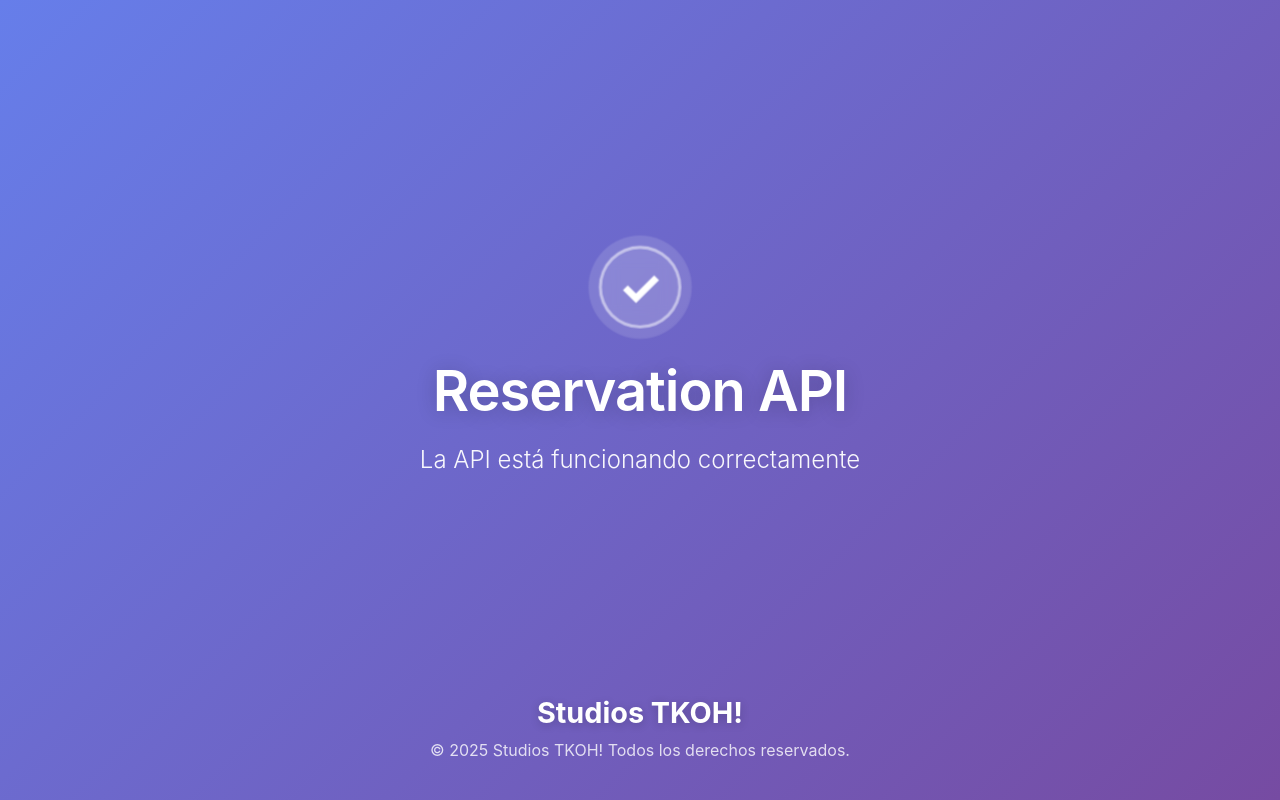
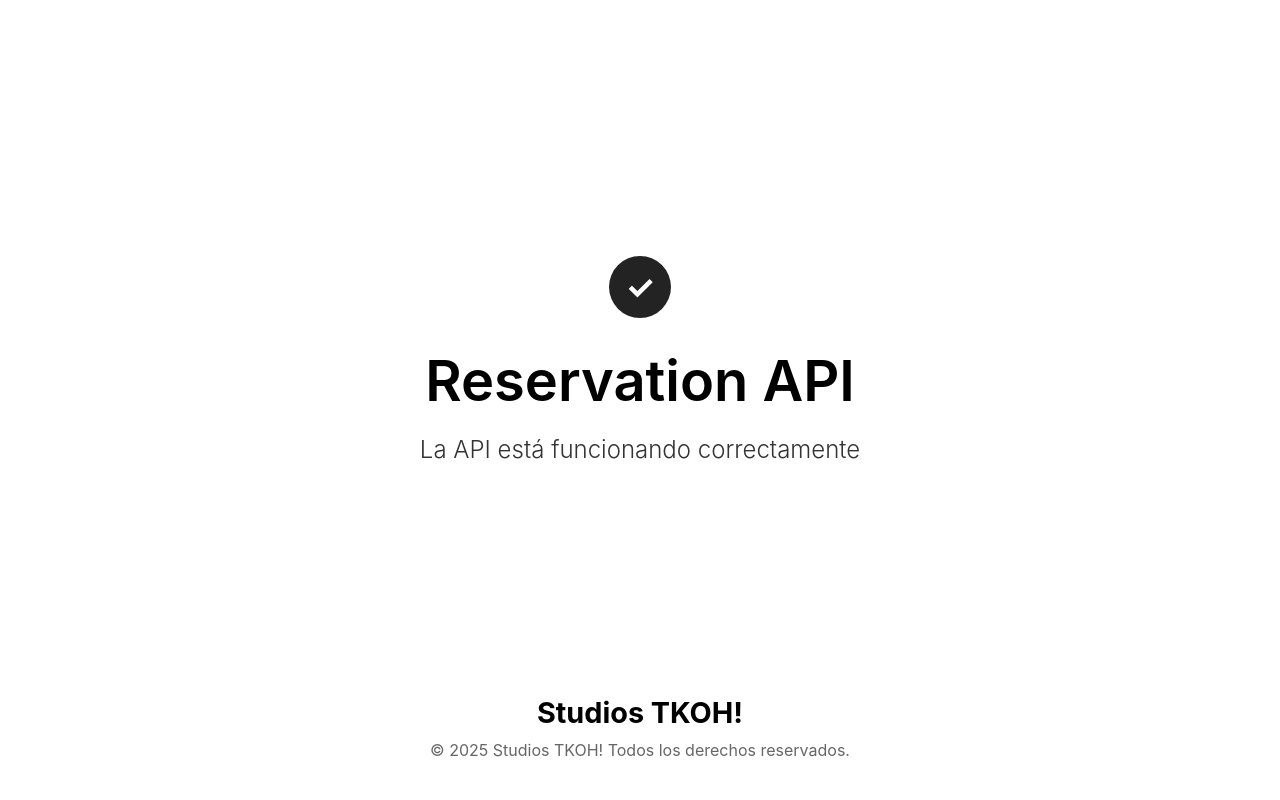
Before and after one commit to VaCris/reservation-api, a Symfony app: template templates/home/index.html.twig in a window 1280 px wide. Run offline with Twig, Linux system fonts and the light colour scheme; the template is opened without the code that fills it, so the values that code supplies are empty; some libraries are stand-ins or nearby versions.

Commit message:
Update homepage

```diff
--- a/templates/home/index.html.twig
+++ b/templates/home/index.html.twig
@@ -3,7 +3,7 @@
 <head>
     <meta charset="UTF-8">
     <meta name="viewport" content="width=device-width, initial-scale=1.0">
-    <title>Reservation API - Studios TKOH!</title>
+    <title>Reservation API</title>
     <style>
         * {
             margin: 0;
@@ -13,45 +13,43 @@
 
         body {
             font-family: -apple-system, BlinkMacSystemFont, 'Segoe UI', Tahoma, Geneva, Verdana, sans-serif;
-            background: linear-gradient(135deg, #667eea 0%, #764ba2 100%);
+            background: #ffffff;
             min-height: 100vh;
             display: flex;
             flex-direction: column;
             align-items: center;
             justify-content: center;
-            color: white;
+            color: #000000;
             position: relative;
         }
 
         .status {
-            width: 80px;
-            height: 80px;
+            width: 60px;
+            height: 60px;
             border-radius: 50%;
-            background: rgba(255, 255, 255, 0.2);
-            border: 3px solid rgba(255, 255, 255, 0.5);
+            background: #000000;
             display: flex;
             align-items: center;
             justify-content: center;
             margin: 0 auto 30px;
             animation: pulse 2s ease-in-out infinite;
-            backdrop-filter: blur(10px);
         }
 
         .status::after {
             content: '✓';
-            font-size: 3rem;
-            color: white;
+            font-size: 2rem;
+            color: #ffffff;
             font-weight: bold;
         }
 
         @keyframes pulse {
             0%, 100% {
                 transform: scale(1);
-                box-shadow: 0 0 0 0 rgba(255, 255, 255, 0.4);
+                opacity: 1;
             }
             50% {
                 transform: scale(1.05);
-                box-shadow: 0 0 0 15px rgba(255, 255, 255, 0);
+                opacity: 0.8;
             }
         }
 
@@ -59,14 +57,13 @@
             font-size: 3.5rem;
             margin-bottom: 20px;
             font-weight: 600;
-            text-shadow: 0 2px 20px rgba(0, 0, 0, 0.2);
-            letter-spacing: -1px;
+            color: #000000;
         }
 
         .message {
             font-size: 1.5rem;
             margin-bottom: 80px;
-            opacity: 0.95;
+            color: #333333;
             font-weight: 300;
         }
 
@@ -80,12 +77,12 @@
             font-size: 1.8rem;
             font-weight: bold;
             margin-bottom: 10px;
-            text-shadow: 0 2px 10px rgba(0, 0, 0, 0.2);
+            color: #000000;
         }
 
         .copyright {
             font-size: 1rem;
-            opacity: 0.8;
+            color: #666666;
         }
 
         /* Responsive */
@@ -98,11 +95,11 @@
                 padding: 0 20px;
             }
             .status {
-                width: 60px;
-                height: 60px;
+                width: 50px;
+                height: 50px;
             }
             .status::after {
-                font-size: 2rem;
+                font-size: 1.5rem;
             }
         }
     </style>
```
